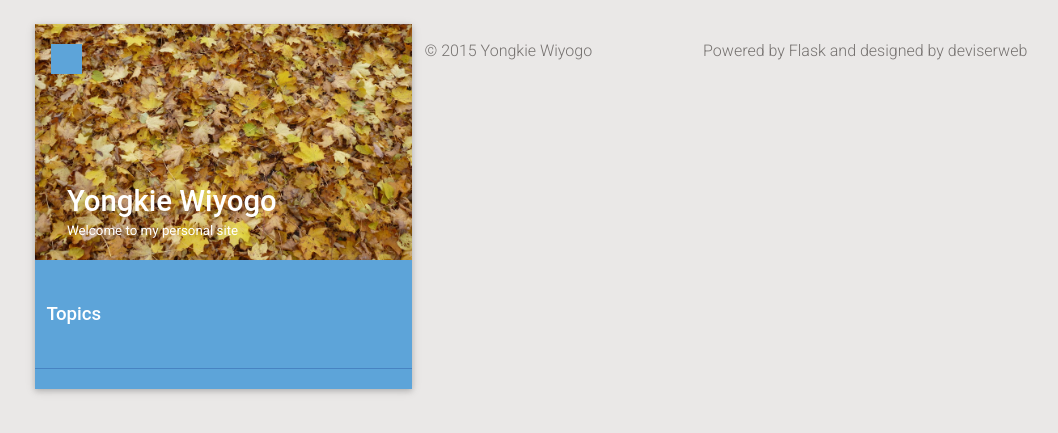
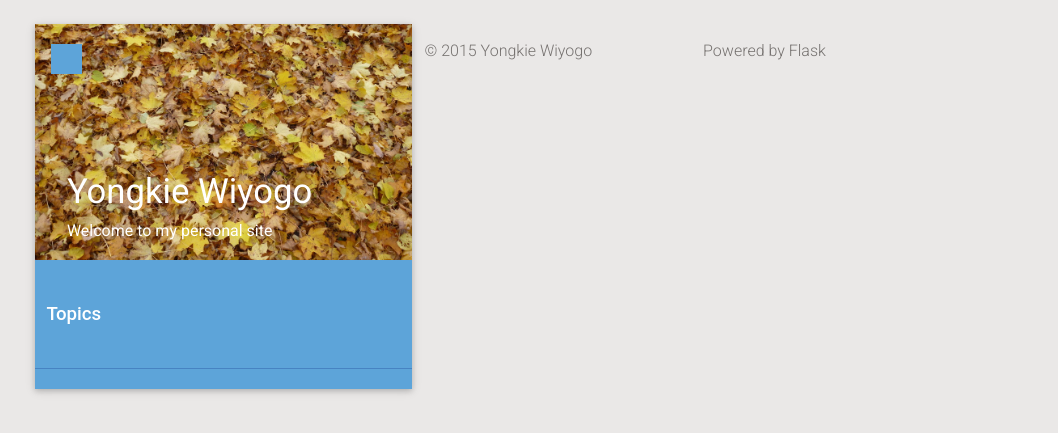
Before and after one commit to ywiyogo/yBlogApp, a Flask app: page / in a window 1280 px wide. Shown: the top 433 px of the page, without its empty margins (40-1098 px from the left). Run offline with Flask 2, Linux system fonts and the light colour scheme; some libraries are stand-ins or nearby versions; some web fonts are replaced.

Commit message:
corrected the uwsgi ini file config and nginx configuration, change some layout font size

```diff
--- a/yBlogApp/static/css/style.css
+++ b/yBlogApp/static/css/style.css
@@ -150,6 +150,10 @@ h3 {
   font-family: 'Roboto', sans-serif;
   font-weight: 500;
 }
+h1 {
+  font-size: 26pt;
+  margin: 0px;
+}
 h2 {
   font-size: 22pt;
   line-height: 37pt;
@@ -165,7 +169,7 @@ h4 {
   opacity: 1;
 }
 h5 {
-  font-size: 10pt;
+  font-size: 12pt;
   margin: 0px;
   padding: 0px;
   line-height: 15pt;
--- a/yBlogApp/templates/layout.html
+++ b/yBlogApp/templates/layout.html
@@ -90,7 +90,7 @@
                 </div>
                 <!-- ==== NAME AND TAGLINE ====-->
                 <div class="title col s12 m12 l11 right  wow fadeIn" data-wow-delay="0.1s">
-                  <a href="/"><h2>{% block page_title %} Yongkie Wiyogo{% endblock %}</h2></a> <!-- title name -->
+                  <a href="/"><h1>{% block page_title %} Yongkie Wiyogo{% endblock %}</h1></a> <!-- title name -->
                   <h5>{% block page_subtitle %} {% endblock %}</h5>  <!-- tagline -->
                 </div>
               </div>
@@ -130,7 +130,7 @@
                   <p>© 2015 Yongkie Wiyogo </p>
                 </div>
                 <div class="col s12 l7">
-                  <p>Powered by Flask and designed by deviserweb</p>
+                  <p>Powered by Flask</p>
                 </div>
 
               </div>
--- a/yBlogApp/templates/post.html
+++ b/yBlogApp/templates/post.html
@@ -1,7 +1,7 @@
 {% extends 'layout.html' %}
 {% block title %}{{post.title}}{% endblock %}
 {% block meta_desc %}{{post.description}}{% endblock %}
-{% block page_title %}{{post.title}} {% endblock %}
+{% block page_title %} Yongkie Wiyogo {% endblock %}
 {% block page_subtitle %}{{post.date.strftime('%d-%m-%Y')}} {% endblock %}
 {% block page_img %}{{post.img}} {% endblock %}
 {% block page_desc %}{{post.description}} {% endblock %}
```
Also changed, not shown: yBlogApp.ini (+16 -6 lines), 1 other file.
